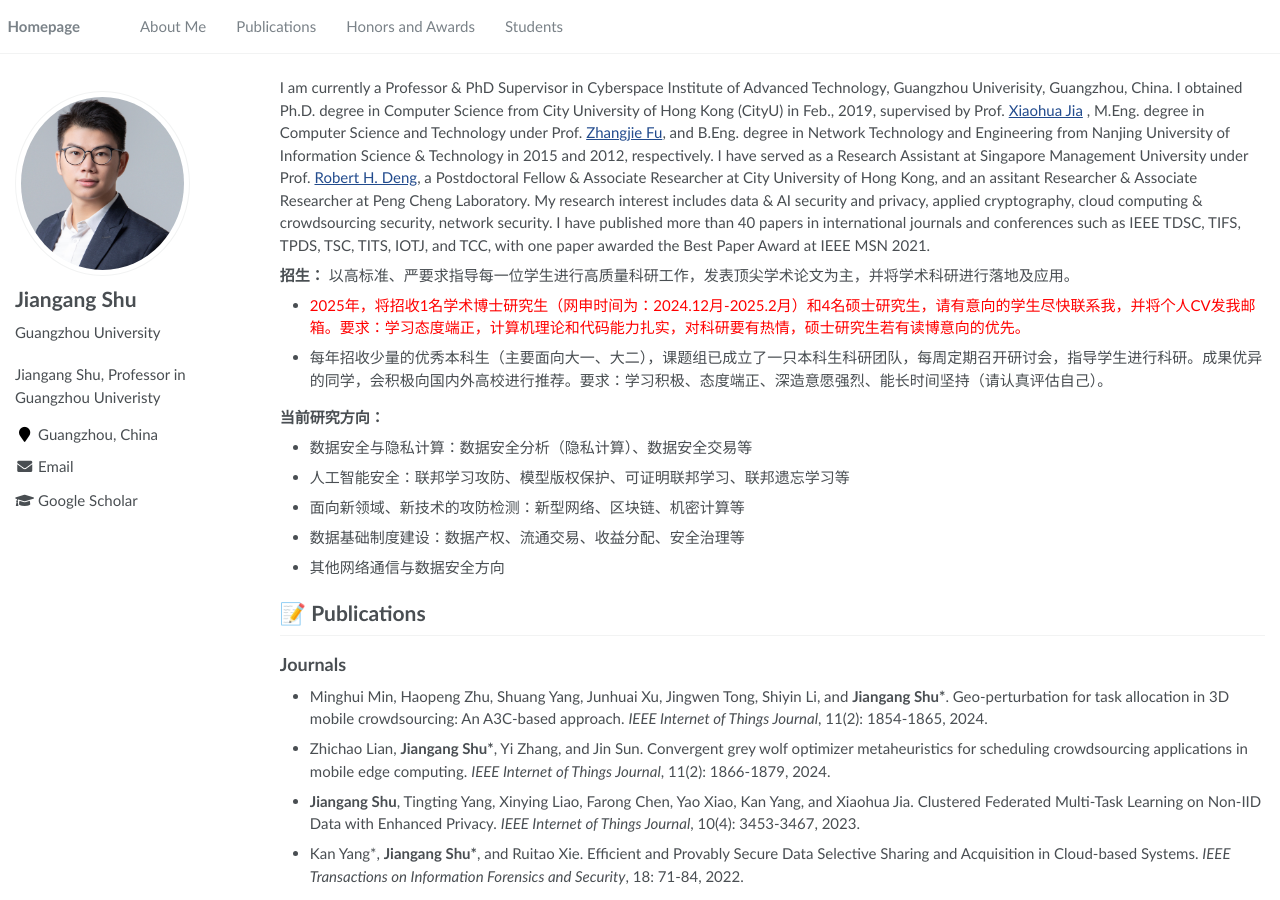
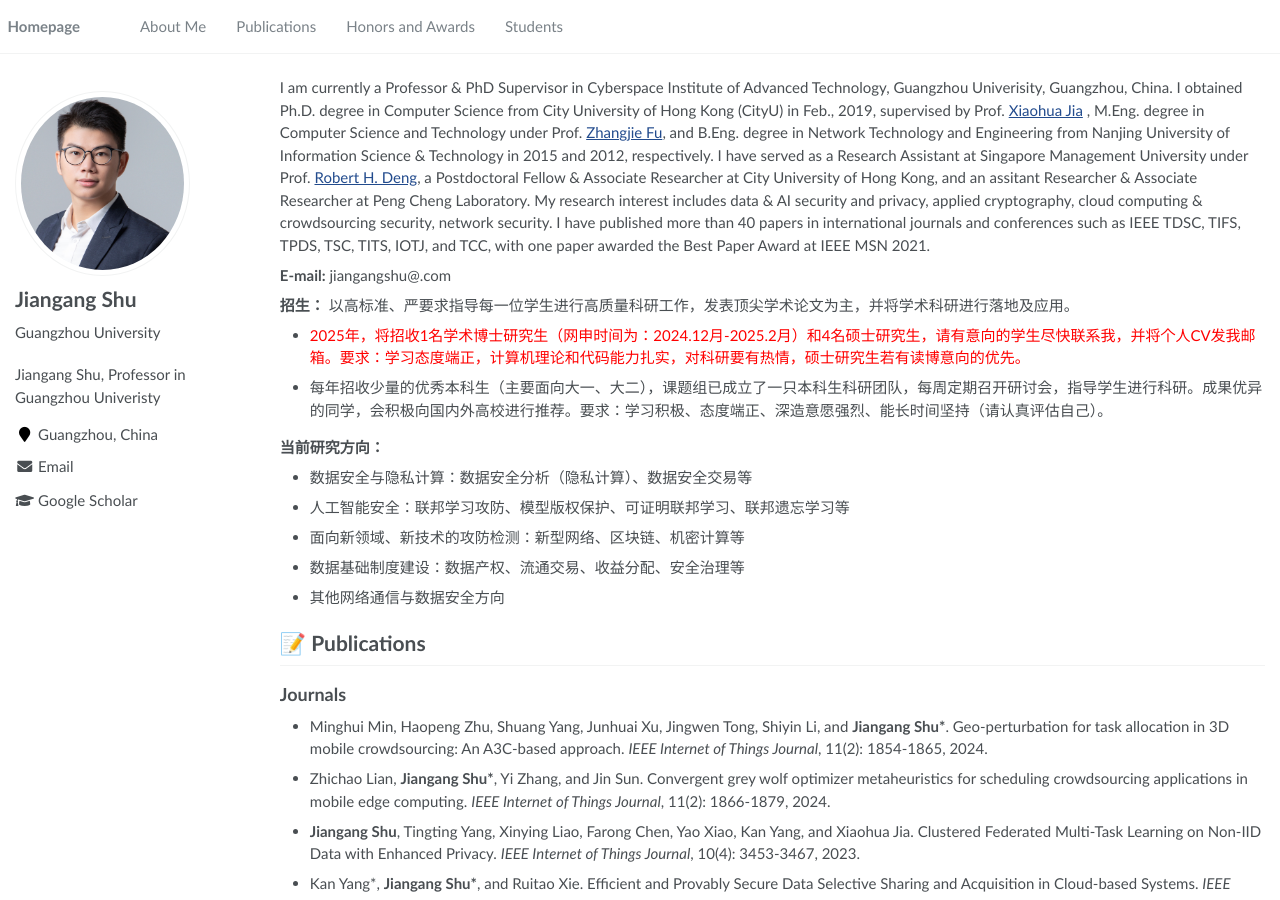
Before and after one commit to jgshu/jgshu.github.io, a Jekyll site: the page built from _pages/about.md, in a window 1280 px wide and 900 px high. Built offline with Jekyll 4.4.1, drawn with Linux system fonts in a browser that asks for light colours.

Commit message:
Update about.md

```diff
--- a/_pages/about.md
+++ b/_pages/about.md
@@ -19,8 +19,7 @@ redirect_from:
 
 I am currently a Professor &#38; PhD Supervisor in Cyberspace Institute of Advanced Technology, Guangzhou Univerisity, Guangzhou, China. I obtained Ph.D. degree in Computer Science from City University of Hong Kong (CityU) in Feb., 2019, supervised by Prof. <a href='https://www.cs.cityu.edu.hk/~jia/'>Xiaohua Jia</a> , M.Eng. degree in Computer Science and Technology under Prof. <a href='https://faculty.nuist.edu.cn/zhangjiefu/zh_CN/index.htm'>Zhangjie Fu</a>, and B.Eng. degree in Network Technology and Engineering from Nanjing University of Information Science &#38; Technology in 2015 and 2012, respectively. I have served as a Research Assistant at Singapore Management University under Prof. <a href='http://www.mysmu.edu/faculty/robertdeng/'>Robert H. Deng</a>, a Postdoctoral Fellow &#38; Associate Researcher at City University of Hong Kong, and an assitant Researcher &#38; Associate Researcher at Peng Cheng Laboratory. My research interest includes data &#38; AI security and privacy, applied cryptography, cloud computing & crowdsourcing security, network security. I have published more than 40 papers in international journals and conferences such as IEEE TDSC, TIFS, TPDS, TSC, TITS, IOTJ, and TCC, with one paper awarded the Best Paper Award at IEEE MSN 2021.
 
-
-
+**E-mail:** jiangangshu@.com
 
 **招生：** 以高标准、严要求指导每一位学生进行高质量科研工作，发表顶尖学术论文为主，并将学术科研进行落地及应用。
 
```
